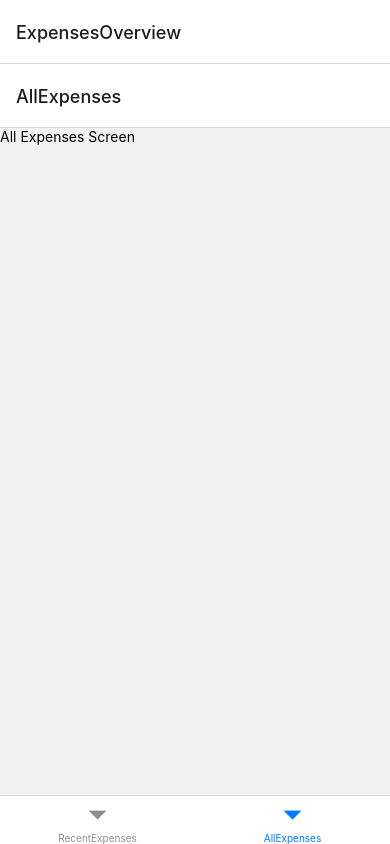
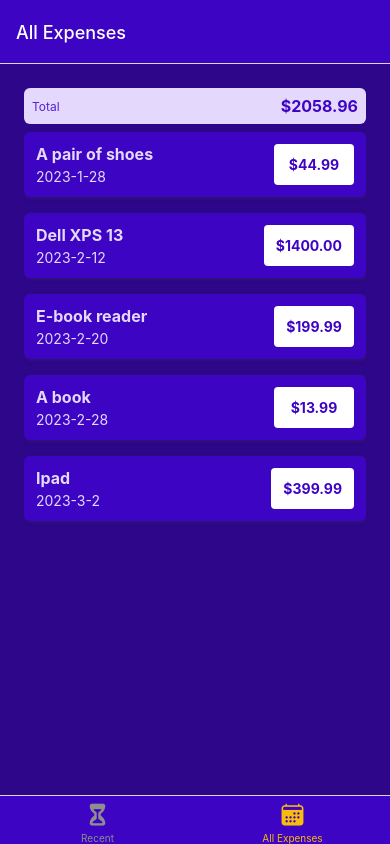
Before and after one commit to DevMattyJS/expense-tracker, a React Native app: screen /AllExpenses in a window 390 px wide. Built offline with nearby package versions, Linux system fonts and the light colour scheme.

Commit message:
Rendering of expenses (dummy), formatting of expenseItem

```diff
--- a/App.js
+++ b/App.js
@@ -1,9 +1,12 @@
 import { StatusBar } from "expo-status-bar";
 import { StyleSheet, Text, View } from "react-native";
+import { Ionicons } from "@expo/vector-icons";
 
 import { NavigationContainer } from "@react-navigation/native";
 import { createNativeStackNavigator } from "@react-navigation/native-stack";
 import { createBottomTabNavigator } from "@react-navigation/bottom-tabs";
+
+import { GlobalStyles } from "./constants/styles";
 
 import ManageExpense from "./screens/ManageExpense";
 import RecentExpenses from "./screens/RecentExpenses";
@@ -14,9 +17,36 @@ const BottomTabs = createBottomTabNavigator();
 
 function ExpensesOverview() {
   return (
-    <BottomTabs.Navigator>
-      <BottomTabs.Screen name="RecentExpenses" component={RecentExpenses} />
-      <BottomTabs.Screen name="AllExpenses" component={AllExpenses} />
+    <BottomTabs.Navigator
+      screenOptions={{
+        headerStyle: { backgroundColor: GlobalStyles.colors.primary500 },
+        headerTintColor: "white",
+        tabBarStyle: { backgroundColor: GlobalStyles.colors.primary500 },
+        tabBarActiveTintColor: GlobalStyles.colors.accent500,
+      }}
+    >
+      <BottomTabs.Screen
+        name="RecentExpenses"
+        component={RecentExpenses}
+        options={{
+          title: "Recent Expenses",
+          tabBarLabel: "Recent",
+          tabBarIcon: ({ color, size }) => (
+            <Ionicons name="hourglass" color={color} size={size} />
+          ),
+        }}
+      />
+      <BottomTabs.Screen
+        name="AllExpenses"
+        component={AllExpenses}
+        options={{
+          title: "All Expenses",
+          tabBarLabel: "All Expenses",
+          tabBarIcon: ({ color, size }) => (
+            <Ionicons name="calendar" color={color} size={size} />
+          ),
+        }}
+      />
     </BottomTabs.Navigator>
   );
 }
@@ -27,7 +57,11 @@ export default function App() {
       <StatusBar style="auto" />
       <NavigationContainer>
         <Stack.Navigator>
-          <Stack.Screen name="ExpensesOverview" component={ExpensesOverview} />
+          <Stack.Screen
+            name="ExpensesOverview"
+            component={ExpensesOverview}
+            options={{ headerShown: false }}
+          />
           <Stack.Screen name="ManageExpense" component={ManageExpense} />
         </Stack.Navigator>
       </NavigationContainer>
--- /dev/null
+++ b/components/ExpensesOutput/ExpenseItem.js
@@ -0,0 +1,61 @@
+import { View, Text, Pressable, StyleSheet } from "react-native";
+import { GlobalStyles } from "../../constants/styles";
+
+import { getFormattedDate } from "../../util/date";
+
+function ExpenseItem({ description, amount, date }) {
+  return (
+    <Pressable>
+      <View style={styles.container}>
+        <View>
+          <Text style={[styles.textBase, styles.dexcription]}>
+            {description}
+          </Text>
+          <Text style={styles.textBase}>{getFormattedDate(date)}</Text>
+        </View>
+        <View style={styles.amountContainer}>
+          <Text style={styles.amount}>${amount.toFixed(2)}</Text>
+        </View>
+      </View>
+    </Pressable>
+  );
+}
+
+export default ExpenseItem;
+
+const styles = StyleSheet.create({
+  container: {
+    padding: 12,
+    marginVertical: 8,
+    backgroundColor: GlobalStyles.colors.primary500,
+    flexDirection: "row",
+    justifyContent: "space-between",
+    borderRadius: 6,
+    elevation: 3,
+    shadowColor: GlobalStyles.colors.gray500,
+    shadowRadius: 4,
+    shadowOffset: { width: 1, height: 1 },
+    shadowOpacity: 0.4,
+  },
+  textBase: {
+    color: GlobalStyles.colors.primary50,
+  },
+  dexcription: {
+    fontSize: 16,
+    marginBottom: 4,
+    fontWeight: "bold",
+  },
+  amountContainer: {
+    paddingHorizontal: 12,
+    paddingVertical: 4,
+    backgroundColor: "white",
+    justifyContent: "center",
+    alignItems: "center",
+    borderRadius: 4,
+    minWidth: 80,
+  },
+  amount: {
+    color: GlobalStyles.colors.primary500,
+    fontWeight: "bold",
+  },
+});
--- /dev/null
+++ b/components/ExpensesOutput/ExpensesList.js
@@ -0,0 +1,28 @@
+import { FlatList, StyleSheet } from "react-native";
+import ExpenseItem from "./ExpenseItem";
+
+function renderExpenseItem(itemData) {
+  const item = itemData.item;
+
+  return (
+    <ExpenseItem
+      description={item.description}
+      amount={item.amount}
+      date={item.date}
+    />
+  );
+}
+
+function ExpensesList({ expenses }) {
+  return (
+    <FlatList
+      data={expenses}
+      keyExtractor={(item) => item.id}
+      renderItem={renderExpenseItem}
+    />
+  );
+}
+
+export default ExpensesList;
+
+// const styles = StyleSheet.create({});
--- /dev/null
+++ b/components/ExpensesOutput/ExpensesOutput.js
@@ -0,0 +1,59 @@
+import { View, StyleSheet } from "react-native";
+import { GlobalStyles } from "../../constants/styles";
+
+import ExpensesList from "./ExpensesList";
+import ExpensesSummary from "./ExpensesSummary";
+
+const DUMMY_EXPENSES = [
+  {
+    id: "e1",
+    description: "A pair of shoes",
+    amount: 44.99,
+    date: new Date("2023-01-28"),
+  },
+  {
+    id: "e2",
+    description: "Dell XPS 13",
+    amount: 1400,
+    date: new Date("2023-02-12"),
+  },
+  {
+    id: "e3",
+    description: "E-book reader",
+    amount: 199.99,
+    date: new Date("2023-02-20"),
+  },
+  {
+    id: "e4",
+    description: "A book",
+    amount: 13.99,
+    date: new Date("2023-02-28"),
+  },
+  {
+    id: "e5",
+    description: "Ipad",
+    amount: 399.99,
+    date: new Date("2023-03-02"),
+  },
+];
+
+function ExpensesOutput({ expenses, expensesPeriod }) {
+  return (
+    <View style={styles.container}>
+      <ExpensesSummary expenses={DUMMY_EXPENSES} periodName={expensesPeriod} />
+      <ExpensesList expenses={DUMMY_EXPENSES} />
+    </View>
+  );
+}
+
+export default ExpensesOutput;
+
+const styles = StyleSheet.create({
+  container: {
+    paddingHorizontal: 24,
+    paddingTop: 24,
+    paddingBottom: 0,
+    backgroundColor: GlobalStyles.colors.primary700,
+    flex: 1,
+  },
+});
--- /dev/null
+++ b/components/ExpensesOutput/ExpensesSummary.js
@@ -0,0 +1,38 @@
+import { View, Text, StyleSheet } from "react-native";
+
+import { GlobalStyles } from "../../constants/styles";
+
+function ExpensesSummary({ expenses, periodName }) {
+  const expensesSum = expenses.reduce((sum, expense) => {
+    return sum + expense.amount;
+  }, 0);
+
+  return (
+    <View style={styles.container}>
+      <Text style={styles.period}>{periodName}</Text>
+      <Text style={styles.sum}>${expensesSum.toFixed(2)}</Text>
+    </View>
+  );
+}
+
+export default ExpensesSummary;
+
+const styles = StyleSheet.create({
+  container: {
+    padding: 8,
+    backgroundColor: GlobalStyles.colors.primary50,
+    borderRadius: 6,
+    flexDirection: "row",
+    justifyContent: "space-between",
+    alignItems: "center",
+  },
+  period: {
+    fontSize: 12,
+    color: GlobalStyles.colors.primary400,
+  },
+  sum: {
+    fontSize: 16,
+    fontWeight: "bold",
+    color: GlobalStyles.colors.primary500,
+  },
+});
--- /dev/null
+++ b/constants/styles.js
@@ -0,0 +1,16 @@
+export const GlobalStyles = {
+  colors: {
+    primary50: "#e4d9fd",
+    primary100: "#c6affc",
+    primary200: "#a281f0",
+    primary400: "#5721d4",
+    primary500: "#3e04c3",
+    primary700: "#2d0689",
+    primary800: "#200364",
+    accent500: "#f7bc0c",
+    error50: "#fcc4e4",
+    error500: "#9b095c",
+    gray500: "#39324a",
+    gray700: "#221c30",
+  },
+};
--- a/screens/AllExpenses.js
+++ b/screens/AllExpenses.js
@@ -1,7 +1,8 @@
-import { View, Text, StyleSheet } from "react-native";
+import { View, StyleSheet } from "react-native";
+import ExpensesOutput from "../components/ExpensesOutput/ExpensesOutput.js";
 
 function AllExpenses() {
-  return <Text>All Expenses Screen</Text>;
+  return <ExpensesOutput expensesPeriod="Total" />;
 }
 
 export default AllExpenses;
--- a/screens/RecentExpenses.js
+++ b/screens/RecentExpenses.js
@@ -1,7 +1,8 @@
 import { View, Text, StyleSheet } from "react-native";
+import ExpensesOutput from "../components/ExpensesOutput/ExpensesOutput.js";
 
 function RecentExpenses() {
-  return <Text>Recent Expenses Screen</Text>;
+  return <ExpensesOutput expensesPeriod="Last 7 Days" />;
 }
 
 export default RecentExpenses;
--- /dev/null
+++ b/util/date.js
@@ -0,0 +1,3 @@
+export function getFormattedDate(date) {
+  return `${date.getFullYear()}-${date.getMonth() + 1}-${date.getDate()}`;
+}
```
